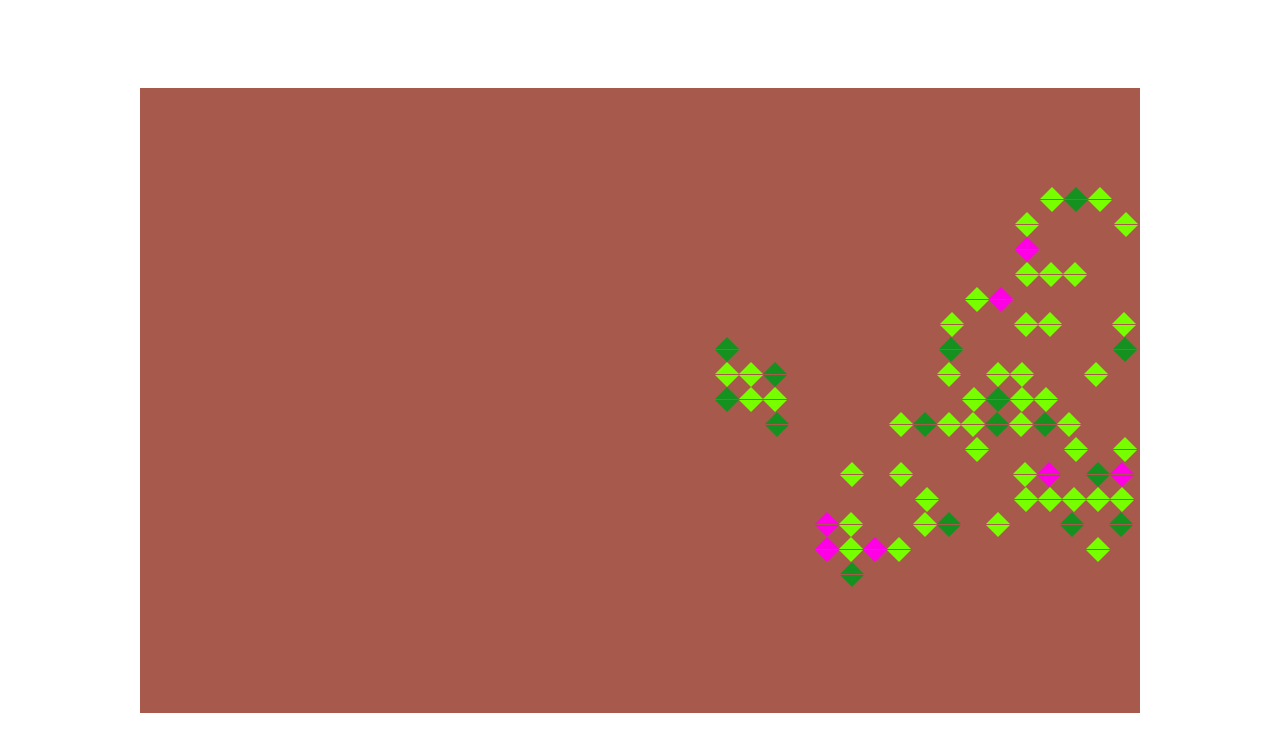
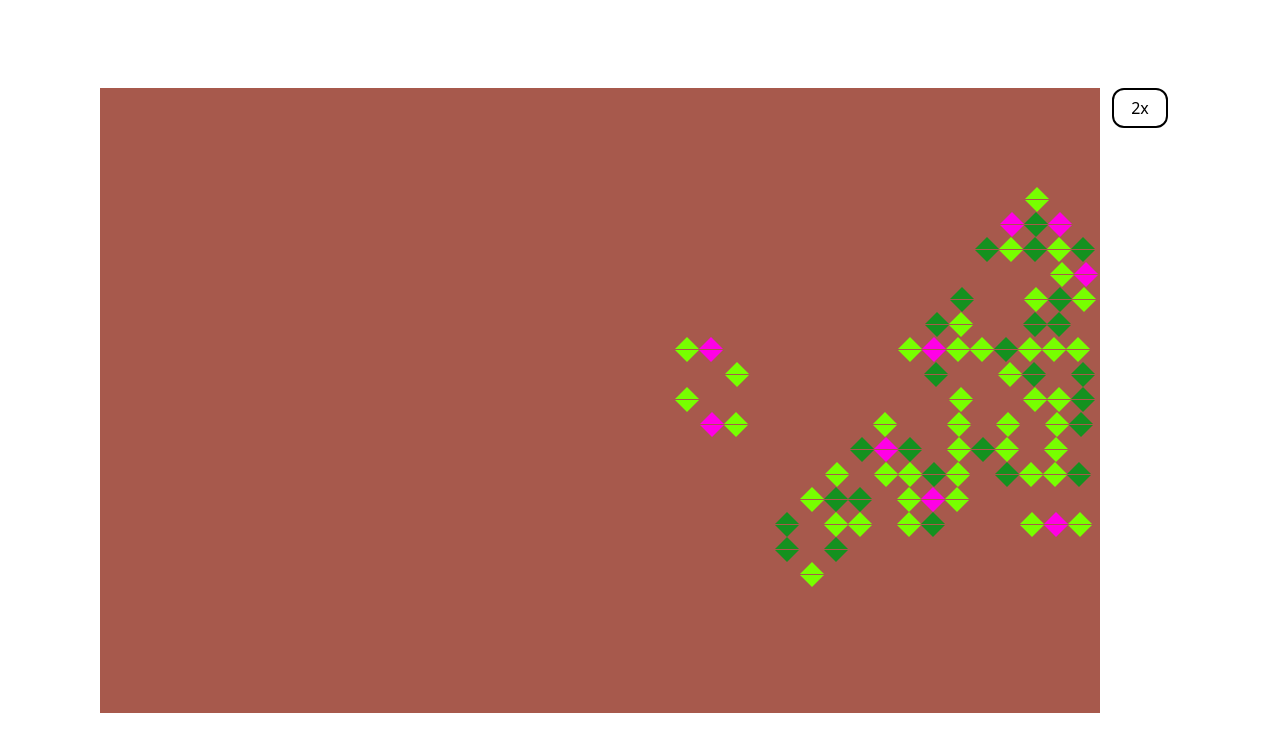
Before and after one commit to Helenessli/KingdomPlantae, a React (Create React App) app: page / in a window 1280 px wide. Both pictures are taken after a click on the button "Start Game". Shown: the top 752 px of the page. Built offline with nearby package versions, Linux system fonts and the light colour scheme.

Commit message:
Added functional speed adjustment button.

```diff
--- a/src/app.tsx
+++ b/src/app.tsx
@@ -1,7 +1,7 @@
-import { useState, useEffect } from "react";
+import {useCallback, useRef, useState, useEffect } from "react";
+import TickButton from "./components/tickButton";
 
 import Grid from "./components/visual/grid";
-import TickSlider from "./components/tickSlider";
 
 type TileStates = Array<Array<number>>;
 
@@ -12,7 +12,7 @@ for (let i = 0; i < 25; i++) {
 
 export default function App() {
   const [tileStates, setTileStates] = useState(updateTestCase);
-  const [tickIntervalMs, setTickIntervalMs] = useState(50);
+  const [tickIntervalMs, setTickIntervalMs] = useState(500);
 
   useEffect(() => {
     const interval = setInterval(() => {
@@ -21,13 +21,22 @@ export default function App() {
     return () => clearInterval(interval);
   }, [tileStates]);
 
+  // const cycletickinterval(() => {
+  //   settickintervalms((tickintervalms + 400)%1200);
+  // });
+
+  // const wrapperSetTickIntervalsMs = useCallback(() => {
+  //   return tickIntervalMs;
+  // }, [setTickIntervalMs]);
+
   return (
     <div className="w-screen h-screen flex content-center justify-center flex-wrap" >
       <Grid tileStates={tileStates} />
-      <TickSlider tickIntervalMs={500} setTickIntervalMs={setTickIntervalMs}/>
+      <button className="border-black border-2 rounded-xl w-14 h-10 mx-3"onClick={() => setTickIntervalMs((tickIntervalMs+800)%1200)}>{(tickIntervalMs === 100? "3x" : (tickIntervalMs === 500? "2x" : "1x"))}</button>
     </div>
   );
 }
+// <TickButton tickIntervalMs={tickIntervalMs} setTickIntervalMs={() => setTickIntervalMs}/>
 
 function updateTileStates(tileStates: TileStates): TileStates {
   let copy = [...tileStates].map(row => [...row]);  // Hard copy here
--- a/src/components/tickSlider.tsx
+++ b/src/components/tickButton.tsx
@@ -1,12 +1,17 @@
-import { useState, useEffect } from "react";
-
-export default function TickSlider({ tickIntervalMs, setTickIntervalMs }: { tickIntervalMs: number, setTickIntervalMs: (tickintervalMs: number) => any }) {
+// UNUSED
+// MAY BE DELETED
 
 
 
+
+
+import { useCallback, useRef, useState, useEffect } from "react";
+
+export default function TickButton({ tickIntervalMs, setTickIntervalMs }: { tickIntervalMs: number, setTickIntervalMs: (tickintervalMs: number) => any }) {
+
   return (
-    <div className="slidecontainer">
-      <button onClick={setTickIntervalMs(500)}/>
+    <div className="">
+      <button className="border-2 border-black" onClick={() => setTickIntervalMs((tickIntervalMs+400)%1200)}>TEST</button>
     </div>
   );
 }
```
